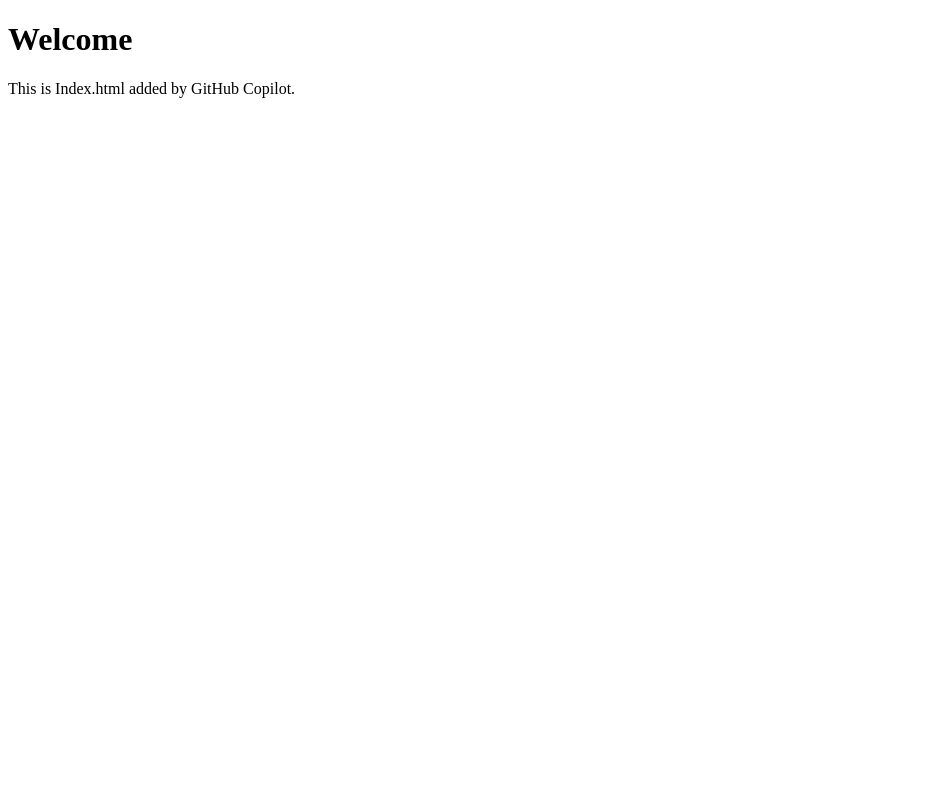
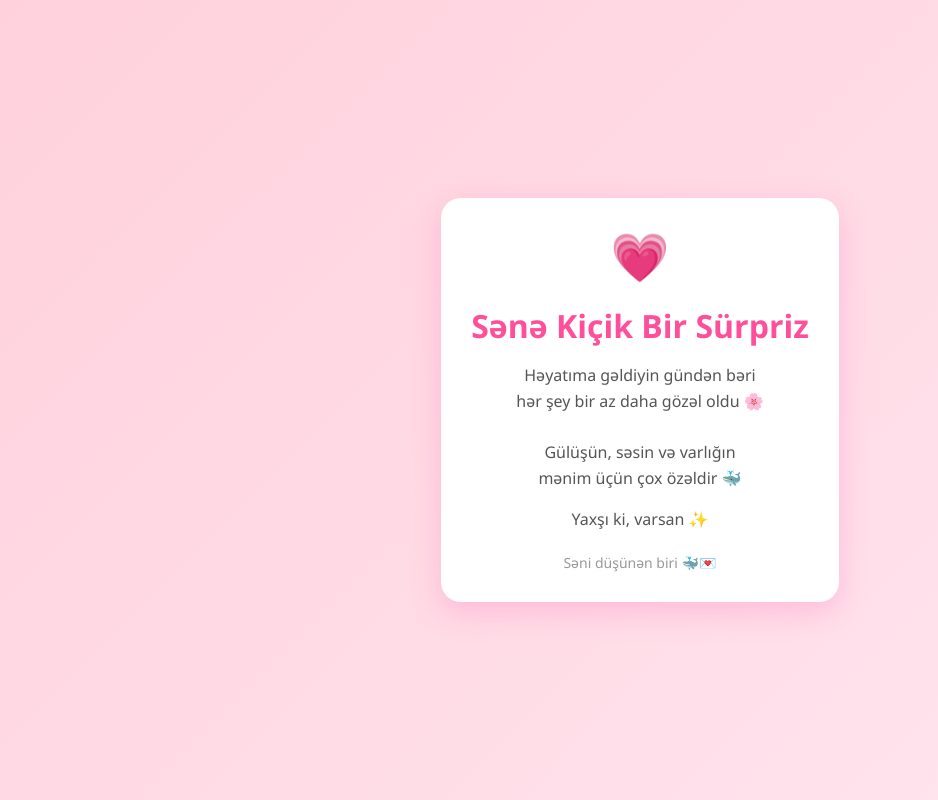
Before and after one commit to mammadovaelvira30-source/H-diy-m, a plain HTML site: page Index.html in a window 1280 px wide. Shown: the whole page, without its empty margins (0-938 px from the left). Drawn offline with Linux system fonts and the light colour scheme.

Commit message:
Add Azerbaijani surprise Index.html

```diff
--- a/Index.html
+++ b/Index.html
@@ -1,12 +1,76 @@
-<!doctype html>
-<html lang="en">
+<!DOCTYPE html>
+<html lang="az">
 <head>
-  <meta charset="utf-8" />
-  <meta name="viewport" content="width=device-width,initial-scale=1" />
-  <title>Index</title>
+<meta charset="UTF-8">
+<title>Sənə Kiçik Bir Sürpriz 💖</title>
+<style>
+body {
+    margin: 0;
+    padding: 0;
+    font-family: 'Segoe UI', sans-serif;
+    background: linear-gradient(135deg, #ffd1dc, #ffe6f0);
+    display: flex;
+    justify-content: center;
+    align-items: center;
+    min-height: 100vh;
+}
+
+.card {
+    background: #fff;
+    border-radius: 20px;
+    padding: 30px;
+    max-width: 400px;
+    text-align: center;
+    box-shadow: 0 10px 30px rgba(255,105,180,0.3);
+}
+
+.card h1 {
+    color: #ff4f9a;
+    margin-bottom: 10px;
+}
+
+.card p {
+    color: #555;
+    font-size: 16px;
+    line-height: 1.6;
+}
+
+.heart {
+    font-size: 40px;
+    animation: pulse 1.5s infinite;
+}
+
+@keyframes pulse {
+    0% { transform: scale(1); }
+    50% { transform: scale(1.2); }
+    100% { transform: scale(1); }
+}
+
+.footer {
+    margin-top: 20px;
+    font-size: 14px;
+    color: #999;
+}
+</style>
 </head>
 <body>
-  <h1>Welcome</h1>
-  <p>This is Index.html added by GitHub Copilot.</p>
+
+<div class="card">
+    <div class="heart">💗</div>
+    <h1>Sənə Kiçik Bir Sürpriz</h1>
+    <p>
+        Həyatıma gəldiyin gündən bəri<br>
+        hər şey bir az daha gözəl oldu 🌸<br><br>
+        Gülüşün, səsin və varlığın<br>
+        mənim üçün çox özəldir 🐳
+    </p>
+    <p>
+        Yaxşı ki, varsan ✨
+    </p>
+    <div class="footer">
+        Səni düşünən biri 🐳💌
+    </div>
+</div>
+
 </body>
 </html>
```
